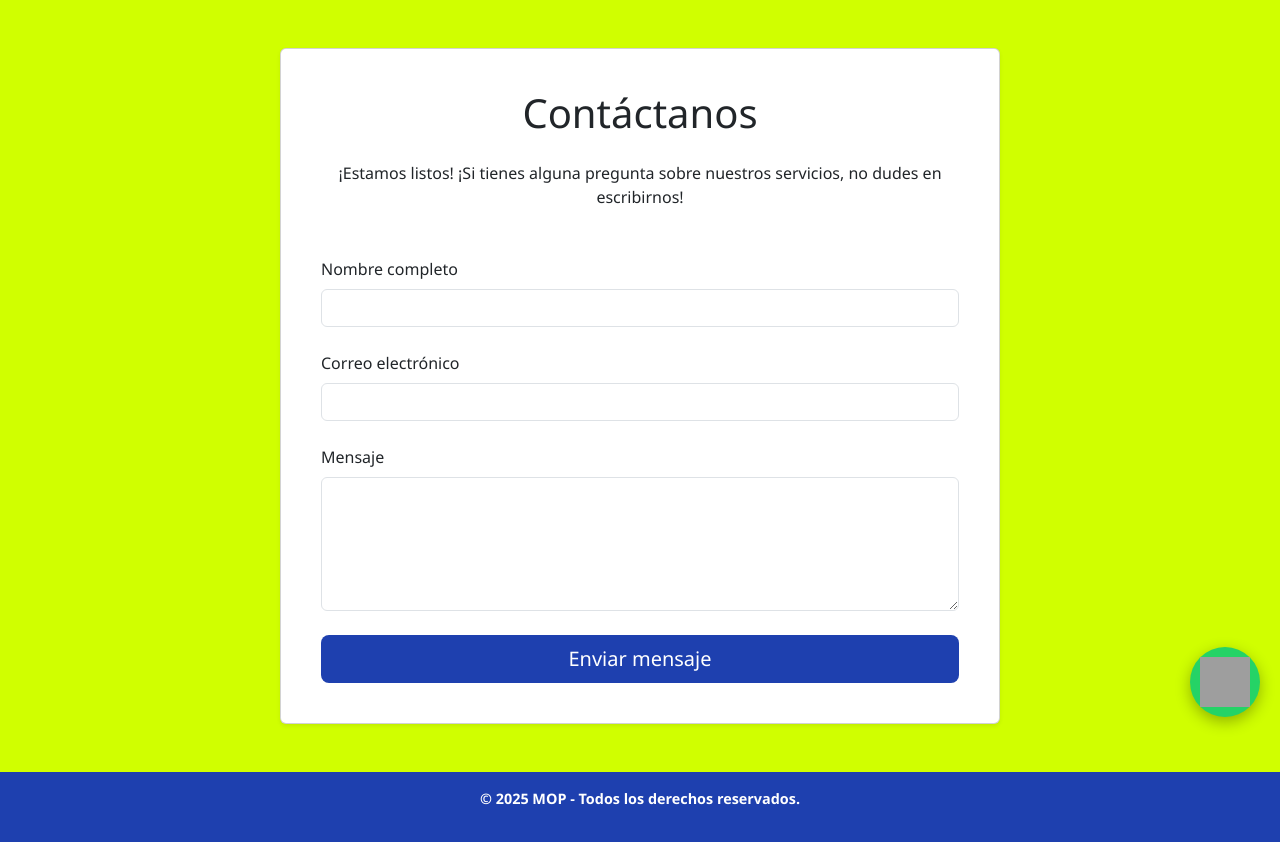
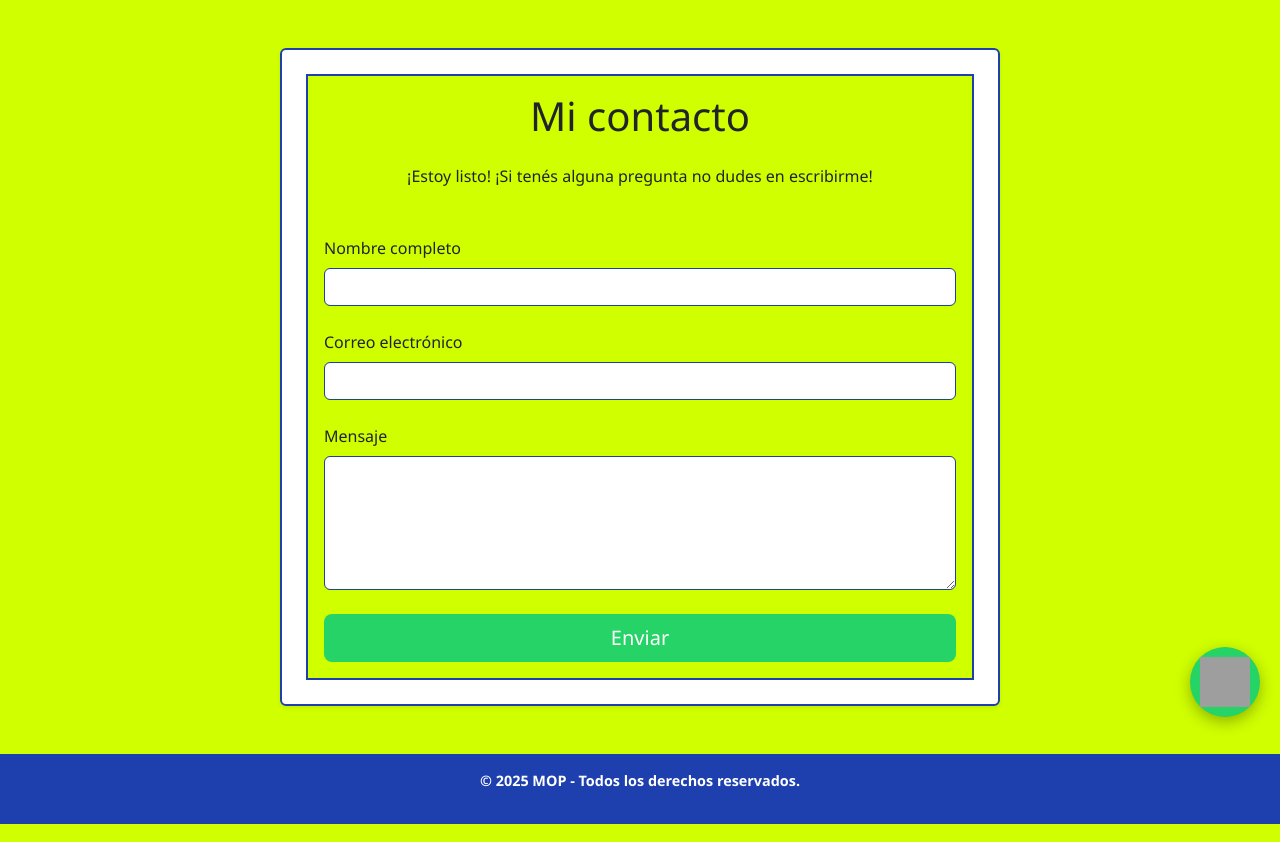
Before and after one commit to prietomarcelo40/webmop, a Flask app: page /contacto in a window 1280 px wide. Shown: the part 63-905 px from the top of the page. Run offline with Flask 3, Linux system fonts and the light colour scheme; grey boxes are pictures that could not be loaded.

Commit message:
Modificando estilos de la página de contacto

```diff
--- a/static/css/estilos.css
+++ b/static/css/estilos.css
@@ -177,3 +177,6 @@ footer {
   display: block;
   margin: 0 auto;
 }
+.form-control {
+    border-color: #1e40af; /* Color del borde igual al de navbar y footer */
+}
--- a/templates/contacto.html
+++ b/templates/contacto.html
@@ -3,30 +3,42 @@
 {% block title %}Contacto{% endblock %}
 
 {% block content %}
+<style>
+    .card {
+        border: 2px solid #1e40af; /* Borde exterior azul */
+    }
+    .card-body {
+        background-color: #d0ff00; /* Fondo verde del body */
+        border: 2px solid #1e40af; /* Borde interior azul */
+    }
+    .form-control {
+        border-color: #1e40af; /* Borde de campos en azul */
+    }
+</style>
 <div class="container my-5">
     <div class="row justify-content-center">
         <div class="col-md-8">
-            <div class="card p-4 shadow-sm"> <!-- Contenedor tipo "card" con padding y sombra -->
+            <div class="card p-4 shadow-sm">
                 <div class="card-body">
-                    <h1 class="text-center mb-4 text-dark">Contáctanos</h1>
+                    <h1 class="text-center mb-4 text-dark">Mi contacto</h1>
                     <p class="text-center mb-5">
-                        ¡Estamos listos! ¡Si tienes alguna pregunta sobre nuestros servicios, no dudes en escribirnos!
+                        ¡Estoy listo! ¡Si tenés alguna pregunta no dudes en escribirme!
                     </p>
                     <form action="{{ url_for('web.enviar_mensaje') }}" method="POST">
-                        <div class="mb-4"> <!-- Espaciado aumentado -->
+                        <div class="mb-4">
                             <label for="nombre" class="form-label text-dark">Nombre completo</label>
                             <input type="text" class="form-control" id="nombre" name="nombre" required>
                         </div>
-                        <div class="mb-4"> <!-- Espaciado aumentado -->
+                        <div class="mb-4">
                             <label for="email" class="form-label text-dark">Correo electrónico</label>
                             <input type="email" class="form-control" id="email" name="email" required>
                         </div>
-                        <div class="mb-4"> <!-- Espaciado aumentado -->
+                        <div class="mb-4">
                             <label for="mensaje" class="form-label text-dark">Mensaje</label>
                             <textarea class="form-control" id="mensaje" name="mensaje" rows="5" required></textarea>
                         </div>
-                        <div class="d-grid gap-2 mt-4"> <!-- Espaciado arriba del botón -->
-                            <button type="submit" class="btn btn-lg text-white" style="background-color: #1e40af;">Enviar mensaje</button>
+                        <div class="d-grid gap-2 mt-4">
+                            <button type="submit" class="btn btn-lg text-white" style="background-color: #25D366;">Enviar</button>
                         </div>
                     </form>
                 </div>
```
Also changed, not shown: templates/servicios.html (+0 -70 lines).
